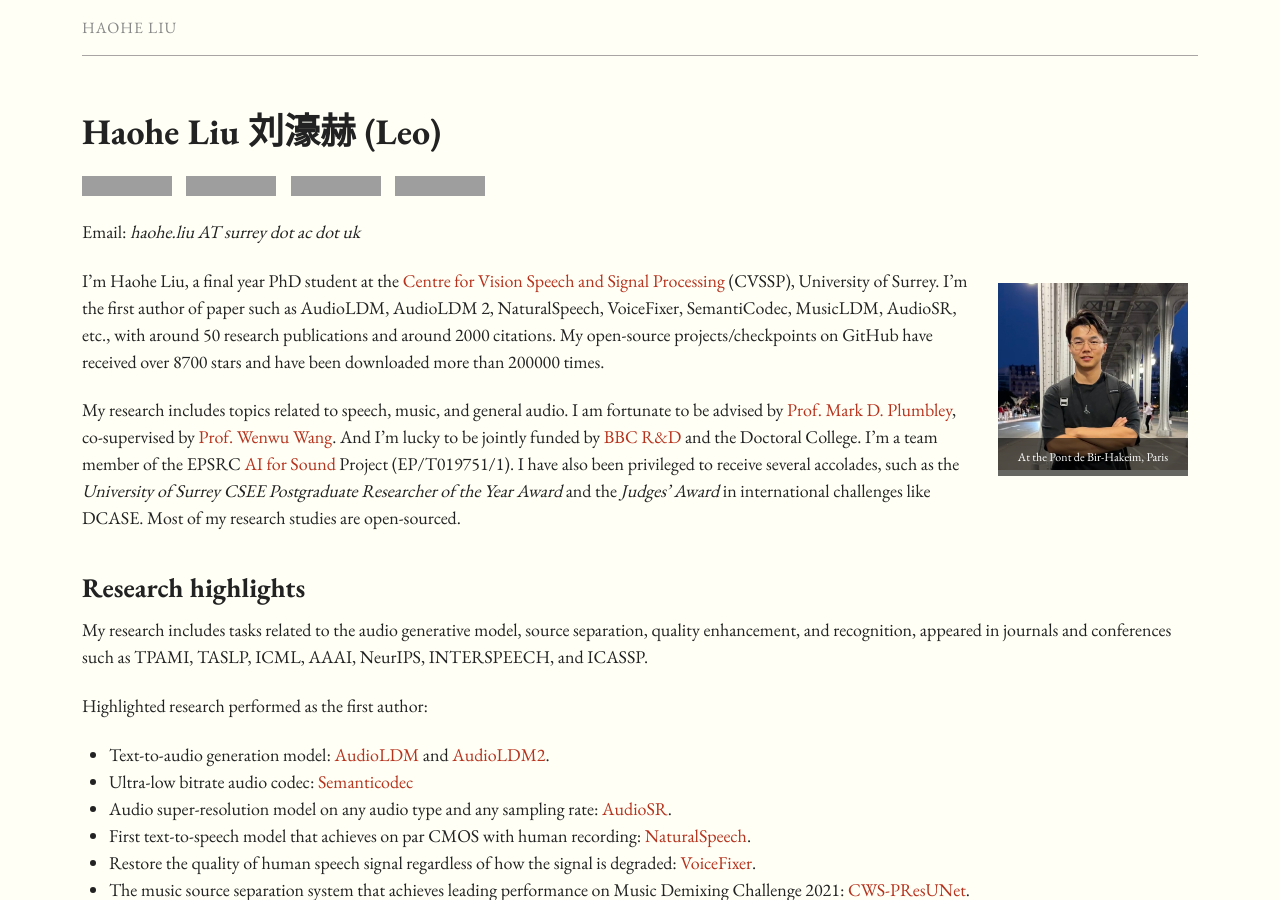
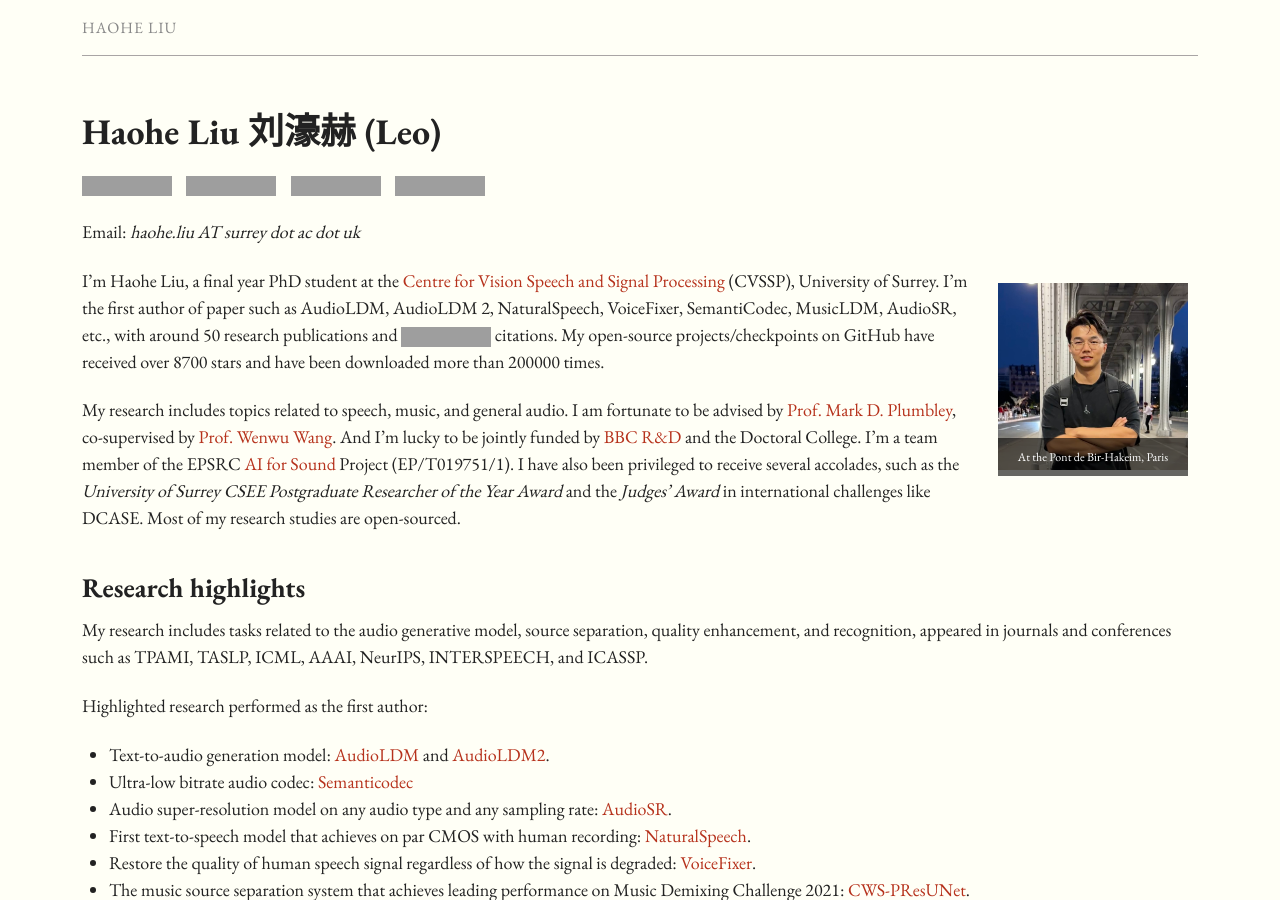
Before and after one commit to haoheliu/haoheliu.github.io, a Jekyll site: the page built from index.md, in a window 1280 px wide and 900 px high. Built offline with Jekyll 4.4.1, drawn with Linux system fonts in a browser that asks for light colours; comment, search, counter and statistics services are not loaded; grey boxes are pictures that could not be loaded.

Commit message:
Update index.md

```diff
--- a/index.md
+++ b/index.md
@@ -691,7 +691,7 @@ Email: *haohe.liu AT surrey dot ac dot uk*
 
 {% include image.html url="images/haohe_paris.jpg" caption="At the Pont de Bir-Hakeim, Paris" width="190px" align="right" %}
 
-I’m Haohe Liu, a final year PhD student at the [Centre for Vision Speech and Signal Processing] (CVSSP), University of Surrey. I'm the first author of paper such as AudioLDM, AudioLDM 2, NaturalSpeech, VoiceFixer, SemantiCodec, MusicLDM, AudioSR, etc., with around 50 research publications and around 2000 citations. My open-source projects/checkpoints on GitHub have received over 8700 stars and have been downloaded more than 200000 times.
+I’m Haohe Liu, a final year PhD student at the [Centre for Vision Speech and Signal Processing] (CVSSP), University of Surrey. I'm the first author of paper such as AudioLDM, AudioLDM 2, NaturalSpeech, VoiceFixer, SemantiCodec, MusicLDM, AudioSR, etc., with around 50 research publications and <a href="https://scholar.google.com/citations?user=g3O4lJMAAAAJ"><img src="https://img.shields.io/endpoint?logo=Google%20Scholar&amp;url=https%3A%2F%2Fcdn.jsdelivr.net%2Fgh%2FRayeRen%2Frayeren.github.io@google-scholar-stats%2Fgs_data_shieldsio.json&amp;labelColor=f6f6f6&amp;color=9cf&amp;style=flat&amp;label=citations" /></a> citations. My open-source projects/checkpoints on GitHub have received over 8700 stars and have been downloaded more than 200000 times.
 
 My research includes topics related to speech, music, and general audio. I am fortunate to be advised by [Prof. Mark D. Plumbley], co-supervised by [Prof. Wenwu Wang]. And I’m lucky to be jointly funded by [BBC R&D] and the Doctoral College. I'm a team member of the EPSRC [AI for Sound] Project (EP/T019751/1). I have also been privileged to receive several accolades, such as the *University of Surrey CSEE Postgraduate Researcher of the Year Award* and the *Judges' Award* in international challenges like DCASE. Most of my research studies are open-sourced.
 
```
